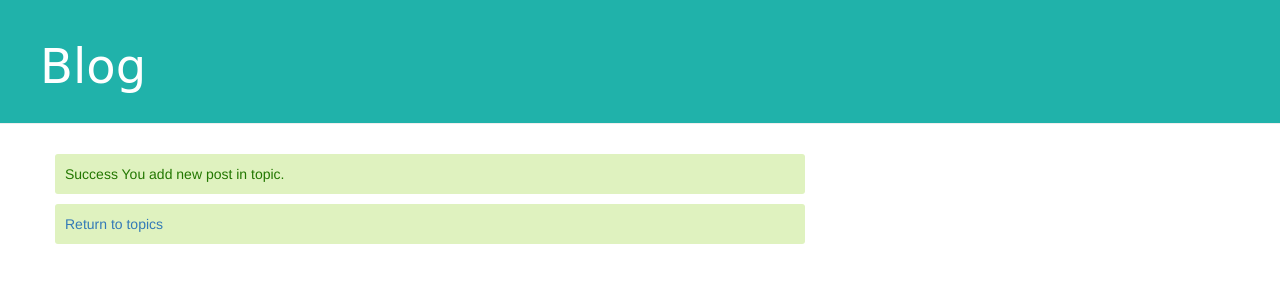
After one commit to Bartimeys/forum, a Django app: page /success/ in a window 1280 px wide. The commit adds this page. Shown: the top 300 px of the page. Run offline with Django 3.2, Linux system fonts and the light colour scheme; some libraries are stand-ins or nearby versions.

Commit message:
add new class based views

```diff
--- a/forum/admin.py
+++ b/forum/admin.py
@@ -1,4 +1,5 @@
 from django.contrib import admin
+
 from .models import Post, Category, Topic, UserEvent
 
 admin.site.register(Post)
--- a/forum/forms.py
+++ b/forum/forms.py
@@ -1,5 +1,6 @@
 from django import forms
-from .models import Post, Category, Topic
+
+from .models import Post
 
 
 class PostForm(forms.ModelForm):
--- a/forum/static/css/style.css
+++ b/forum/static/css/style.css
@@ -57,3 +57,30 @@ h1, h2, h3, h4 {
     -moz-osx-font-smoothing: grayscale;
     color: black;
 }
+
+@import url('//maxcdn.bootstrapcdn.com/font-awesome/4.2.0/css/font-awesome.min.css');
+
+.info-msg,
+.success-msg,
+.warning-msg,
+.error-msg {
+  margin: 10px 0;
+  padding: 10px;
+  border-radius: 3px 3px 3px 3px;
+}
+.info-msg {
+  color: #059;
+  background-color: #BEF;
+}
+.success-msg {
+  color: #270;
+  background-color: #DFF2BF;
+}
+.warning-msg {
+  color: #9F6000;
+  background-color: #FEEFB3;
+}
+.error-msg {
+  color: #D8000C;
+  background-color: #FFBABA;
+}
--- a/forum/templates/forum/base.html
+++ b/forum/templates/forum/base.html
@@ -15,6 +15,17 @@
     <div class="row">
         <div class="col-md-8">
             {% block content %}
+                <div class="post">
+                    {% if post.date %}
+                        <div class="date">
+                            {{ post.date }}
+                        </div>
+                    {% endif %}
+
+                    <h1><a class="btn btn-default" href="{% url 'post_edit' pk=post.pk %}"><span
+                            class="glyphicon glyphicon-pencil">{{ post.title }}</span></a></h1>
+                    <p>{{ post.body }}</p>
+                </div>
             {% endblock %}
         </div>
     </div>
--- /dev/null
+++ b/forum/templates/forum/success.html
@@ -0,0 +1,18 @@
+{% extends 'forum/base.html' %}
+
+{% block content %}
+    <div class="post">
+        {% if post.date %}
+            <div class="date">
+                {{ post.date }}
+            </div>
+        {% endif %}
+        <div class="success-msg">
+            <i class="fa fa-check"></i>
+            Success You add new post in topic.
+        </div>
+        <div class="success-msg">
+           <a href="/">Return to topics</a>
+        </div>
+    </div>
+{% endblock %}
--- a/forum/templates/forum/topic.html
+++ b/forum/templates/forum/topic.html
@@ -9,8 +9,9 @@
     {% for  post in  posts %}
         <div>
         <h1></h1>
-            <h1>{{ post }}</h1>
-            <p>{{ post.body }}</p>
+             <h1>{{ post}}&nbsp;&nbsp;<a class="btn btn-default" href="{% url 'post_edit' %}"><span
+                            class="glyphicon glyphicon-pencil"></span></a></h1>
+            <p>{{ post.body |linebreaksbr }}</p>
             <p>{{ post.date }}</p>
         </div>
     {% endfor %}
--- a/forum/urls.py
+++ b/forum/urls.py
@@ -1,20 +1,15 @@
+from django.conf.urls import url
+
 from . import views
-from django.conf import settings
-from django.conf.urls import include, url
 
 urlpatterns = [
-    url(r'^forum/$', views.HomeView.as_view(), name='home_page'),
+    url(r'^$', views.HomeView.as_view(), name='home_page'),
     url(r'^category/(?P<category_id>[0-9]+)/$', views.CategoryView.as_view(), name='category'),
     url(r'^topic/(?P<topic_id>[0-9]+)/$', views.PostList.as_view(), name='topic'),
-    url(r'^$', views.LoginView.as_view(), name='login'),
-    url(r'^post/(?P<pk>[0-9]+)/.*$', views.PostDetail.as_view(), name='post_detail'),
-    url(r'^post/new/.*$', views.post_new, name='post_new'),
-    url(r'^post/edit/.*$', views.post_edit, name='post_edit'),
+    # url(r'^$', views.LoginView.as_view(), name='login'),
+    url(r'^post/(?P<pk>[0-9]+).*$', views.PostDetail.as_view(), name='post_detail'),
+    url(r'^post/new/.*$', views.PostNew.as_view(), name='post_new'),
+    url(r'^post/edit/.*$', views.PostEdit.as_view(), name='post_edit'),
+    url(r'^success/$', views.SuccessView.as_view(), name='success'),
 
 ]
-if settings.DEBUG:
-    import debug_toolbar
-
-    urlpatterns += [
-        url(r'^__debug__/', include(debug_toolbar.urls)),
-    ]
--- a/forum/views.py
+++ b/forum/views.py
@@ -1,10 +1,10 @@
+from django.http import HttpResponseRedirect
+from django.shortcuts import render, get_object_or_404
+from django.views.generic import ListView, View
+
+from .forms import PostForm
 from .models import Post, Category, Topic
-from django.views.generic import ListView,View
-from django.http import HttpResponseRedirect
-from django.shortcuts import render, redirect
-from django.shortcuts import render, get_object_or_404
-from .forms import PostForm
-from django.shortcuts import redirect
+
 
 class HomeView(ListView):
     model = Category
@@ -53,21 +53,6 @@ class PostList(ListView):
         topic_id = int(self.kwargs['topic_id'])
         return Post.objects.filter(topic_id=topic_id)
 
-class LoginView(View):
-    initial = {'key': 'value'}
-    template_name = 'forum/login.html'
-    template_name_2 = '/forum/'
-
-    def get(self, request, *args, **kwargs):
-        return render(request, self.template_name)
-
-    def post(self, request, *args, **kwargs):
-        login = request.POST['login']
-        request.session['login'] = login
-        password = request.POST['password']
-        request.session['password'] = password
-
-        return redirect('/forum/')
 
 class PostDetail(ListView):
     model = Post
@@ -80,31 +65,57 @@ class PostDetail(ListView):
         post_model.append({'post': post})
         print context
         return context
-    # return render(request, 'forum/post_detail.html', {'post': post})
-
-def post_edit(request, pk):
-    post = get_object_or_404(Post, pk=pk)
-    if request.method == "POST":
-        form = PostForm(request.POST, instance=post)
-        if form.is_valid():
-            post = form.save(commit=False)
-            post.user = request.user
-            print request.user
-            post.save()
-            return redirect('forum.views.post_detail', pk=post.pk)
-    else:
-        form = PostForm(instance=post)
-    return render(request, 'forum/post_edit.html', {'form': form})
+        # return render(request, 'forum/post_detail.html', {'post': post})
 
 
-def post_new(request):
-    if request.method == "POST":
-        form = PostForm(request.POST)
+class PostEdit(View):
+    form_class = PostForm
+    initial = {'key': 'value'}
+    template_name = 'forum/post_edit.html'
+    id = None
+
+    def get_queryset(self):
+        self.post = get_object_or_404(Post, self.kwargs['pk'])
+        return self.post
+
+    def get(self, request):
+        form = self.form_class(initial=self.initial)
+
+        return render(request, self.template_name, {'form': form})
+
+    def post(self, request, *args, **kwargs):
+        form = self.form_class(request.POST)
         if form.is_valid():
             post = form.save(commit=False)
             post.user = request.user
             post.save()
-            return redirect('forum.views.post_detail', pk=post.pk)
-    else:
-        form = PostForm()
-    return render(request, 'forum/post_edit.html', {'form': form})
+            return HttpResponseRedirect('forum/post_detail.html')
+
+        return render(request, self.template_name, {'form': form})
+
+
+class PostNew(View):
+    form_class = PostForm
+    initial = {'key': 'value'}
+    template_name = 'forum/post_edit.html'
+
+    def get(self, request, *args, **kwargs):
+        form = self.form_class(initial=self.initial)
+        return render(request, self.template_name, {'form': form})
+
+    def post(self, request, *args, **kwargs):
+        form = self.form_class(request.POST)
+        if form.is_valid():
+            post = form.save(commit=False)
+            post.user = request.user
+            post.save()
+            return HttpResponseRedirect('/success/')
+
+        return render(request, self.template_name, {'form': form})
+
+
+class SuccessView(View):
+    template_name = 'forum/success.html'
+
+    def get(self, request):
+        return render(request, self.template_name)
--- a/mysite/urls.py
+++ b/mysite/urls.py
@@ -1,3 +1,4 @@
+from django.conf import settings
 from django.conf.urls import include, url
 from django.contrib import admin
 
@@ -6,3 +7,9 @@ urlpatterns = [
     url(r'', include('forum.urls')),
 
 ]
+if settings.DEBUG:
+    import debug_toolbar
+
+    urlpatterns += [
+        url(r'^__debug__/', include(debug_toolbar.urls)),
+    ]
```
Also changed, not shown: forum/templates/forum/login.html (deleted, +0 -16 lines), db.sqlite3.
